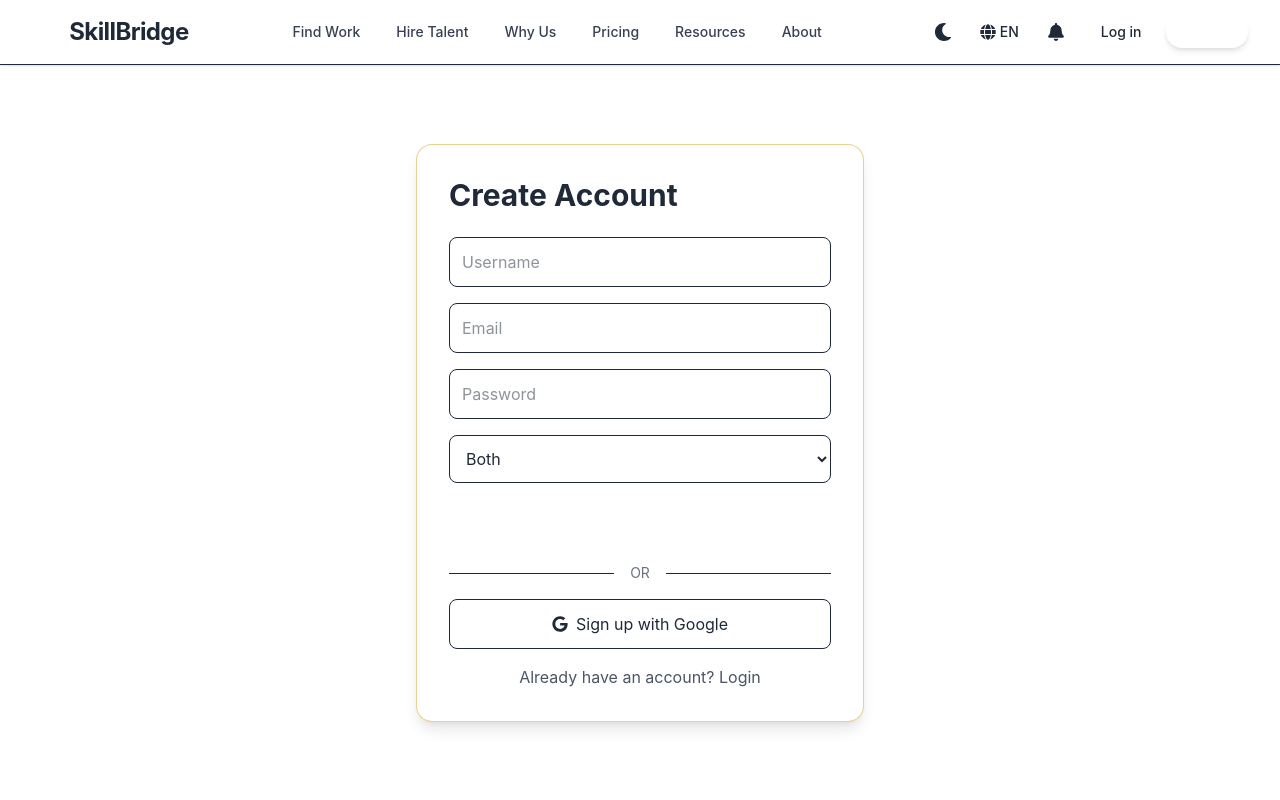
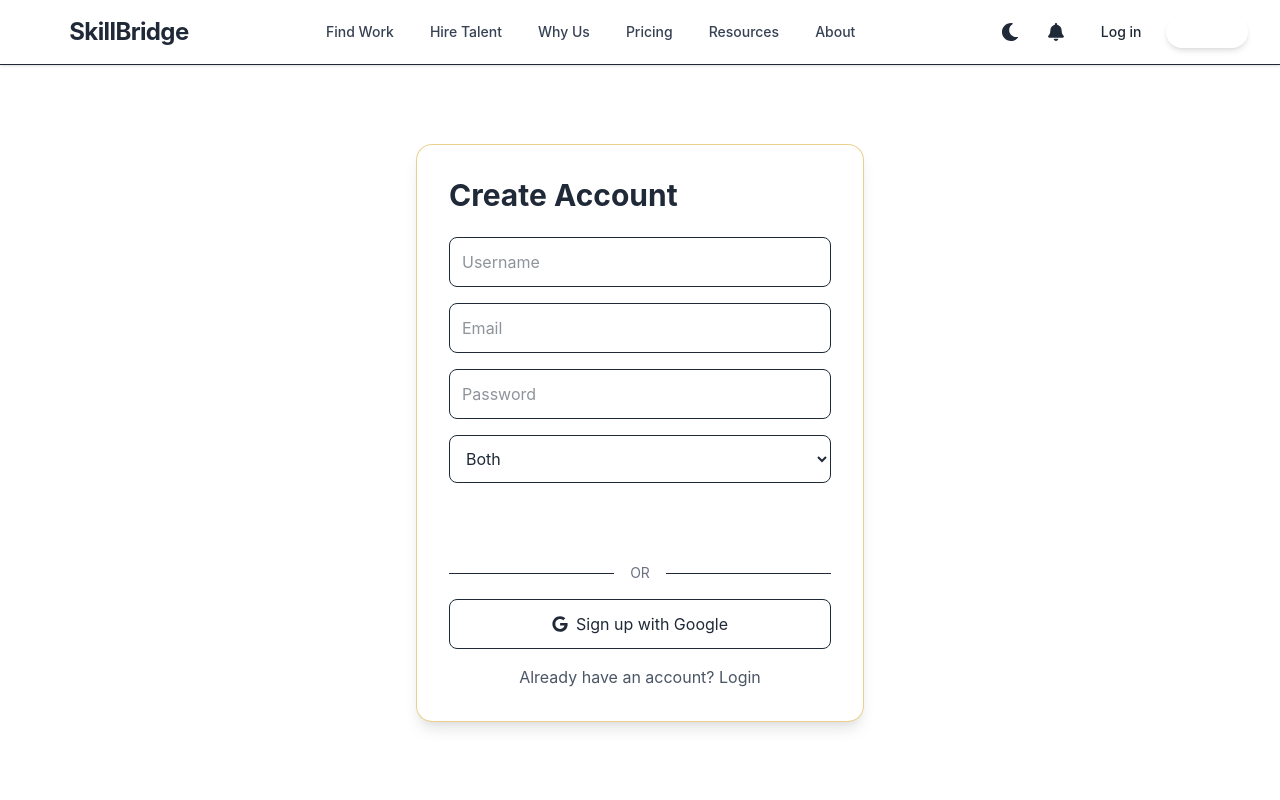
Before and after one commit to Kyle-00/skill-bridge, a React (Vite) app in the folder frontend/: page /register in a window 1280 px wide. Shown: the top 800 px of the page. Built offline with nearby package versions, Linux system fonts and the light colour scheme.

Commit message:
refactor: remove language selection feature from Navbar component

```diff
--- a/frontend/src/components/common/Navbar.jsx
+++ b/frontend/src/components/common/Navbar.jsx
@@ -1,10 +1,8 @@
-import { useState } from 'react';
 import { useDispatch, useSelector } from 'react-redux';
 import { toggleSidebar } from '../../store/sidebarSlice';
 import { toggleTheme } from '../../store/themeSlice';
 import { logout } from '../../store/authSlice';
-import { setLanguage } from '../../store/languageSlice';
-import { FaBars, FaBell, FaMoon, FaSun, FaGlobe, FaSignOutAlt } from 'react-icons/fa';
+import { FaBars, FaBell, FaMoon, FaSun, FaSignOutAlt } from 'react-icons/fa';
 import { Link, useNavigate, useLocation } from 'react-router-dom';
 
 const Navbar = () => {
@@ -14,29 +12,12 @@ const Navbar = () => {
   const theme = useSelector((state) => state.theme.mode);
   const unread = useSelector((state) => state.notifications?.unread || 0);
   const isAuthenticated = useSelector((state) => state.auth.isAuthenticated);
-  const currentLang = useSelector((state) => state.language?.current || 'en');
-  const [langOpen, setLangOpen] = useState(false);
-
-  const languages = [
-    { code: 'en', name: 'English' },
-    { code: 'sw', name: 'Kiswahili' },
-    { code: 'fr', name: 'Français' },
-    { code: 'es', name: 'Español' },
-    { code: 'de', name: 'Deutsch' },
-    { code: 'pt', name: 'Português' },
-  ];
 
   const handleLogout = () => {
     dispatch(logout());
     navigate('/');
   };
 
-  const handleLanguageChange = (code) => {
-    dispatch(setLanguage(code));
-    setLangOpen(false);
-  };
-
-  // Navigation links
   const navLinks = [
     { path: '/find-work', label: 'Find Work' },
     { path: '/hire-talent', label: 'Hire Talent' },
@@ -56,6 +37,7 @@ const Navbar = () => {
               <button
                 onClick={() => dispatch(toggleSidebar())}
                 className="text-gold-600 hover:text-gold-800 transition"
+                aria-label="Toggle sidebar"
               >
                 <FaBars size={22} />
               </button>
@@ -66,7 +48,7 @@ const Navbar = () => {
             </Link>
           </div>
 
-          {/* Desktop nav links - centered with underlines */}
+          {/* Desktop nav links */}
           <div className="hidden md:flex items-center space-x-1">
             {navLinks.map((link) => (
               <Link
@@ -94,36 +76,11 @@ const Navbar = () => {
               {theme === 'dark' ? <FaSun size={18} /> : <FaMoon size={18} />}
             </button>
 
-            {/* Language dropdown */}
-            <div className="relative">
-              <button
-                onClick={() => setLangOpen(!langOpen)}
-                className="flex items-center gap-1 px-2 py-1 rounded-full hover:bg-gold-50 dark:hover:bg-gold-900/30 transition text-gold-600 text-sm"
-              >
-                <FaGlobe size={16} />
-                <span className="hidden sm:inline font-medium">{currentLang.toUpperCase()}</span>
-              </button>
-              {langOpen && (
-                <div className="absolute right-0 mt-2 w-48 bg-white/90 dark:bg-gray-800/90 backdrop-blur-md rounded-xl shadow-xl border border-gold-200/50 dark:border-gold-700/50 py-1 z-50">
-                  {languages.map((lang) => (
-                    <button
-                      key={lang.code}
-                      onClick={() => handleLanguageChange(lang.code)}
-                      className={`block w-full text-left px-4 py-2 text-sm hover:bg-gold-50 dark:hover:bg-gold-900/30 transition ${
-                        currentLang === lang.code ? 'text-gold-600 font-semibold' : 'text-gray-700 dark:text-gray-300'
-                      }`}
-                    >
-                      {lang.name}
-                    </button>
-                  ))}
-                </div>
-              )}
-            </div>
-
             {/* Notifications */}
             <Link
               to="/notifications"
               className="relative p-2 rounded-full hover:bg-gold-50 dark:hover:bg-gold-900/30 transition text-gold-600"
+              aria-label="Notifications"
             >
               <FaBell size={18} />
               {unread > 0 && (
@@ -138,6 +95,7 @@ const Navbar = () => {
               <button
                 onClick={handleLogout}
                 className="flex items-center gap-1 px-3 py-1.5 rounded-full text-sm font-medium text-red-600 hover:bg-red-50 dark:hover:bg-red-900/20 transition"
+                aria-label="Logout"
               >
                 <FaSignOutAlt size={16} />
                 <span className="hidden sm:inline">Logout</span>
@@ -164,5 +122,4 @@ const Navbar = () => {
     </nav>
   );
 };
-
 export default Navbar;
```
